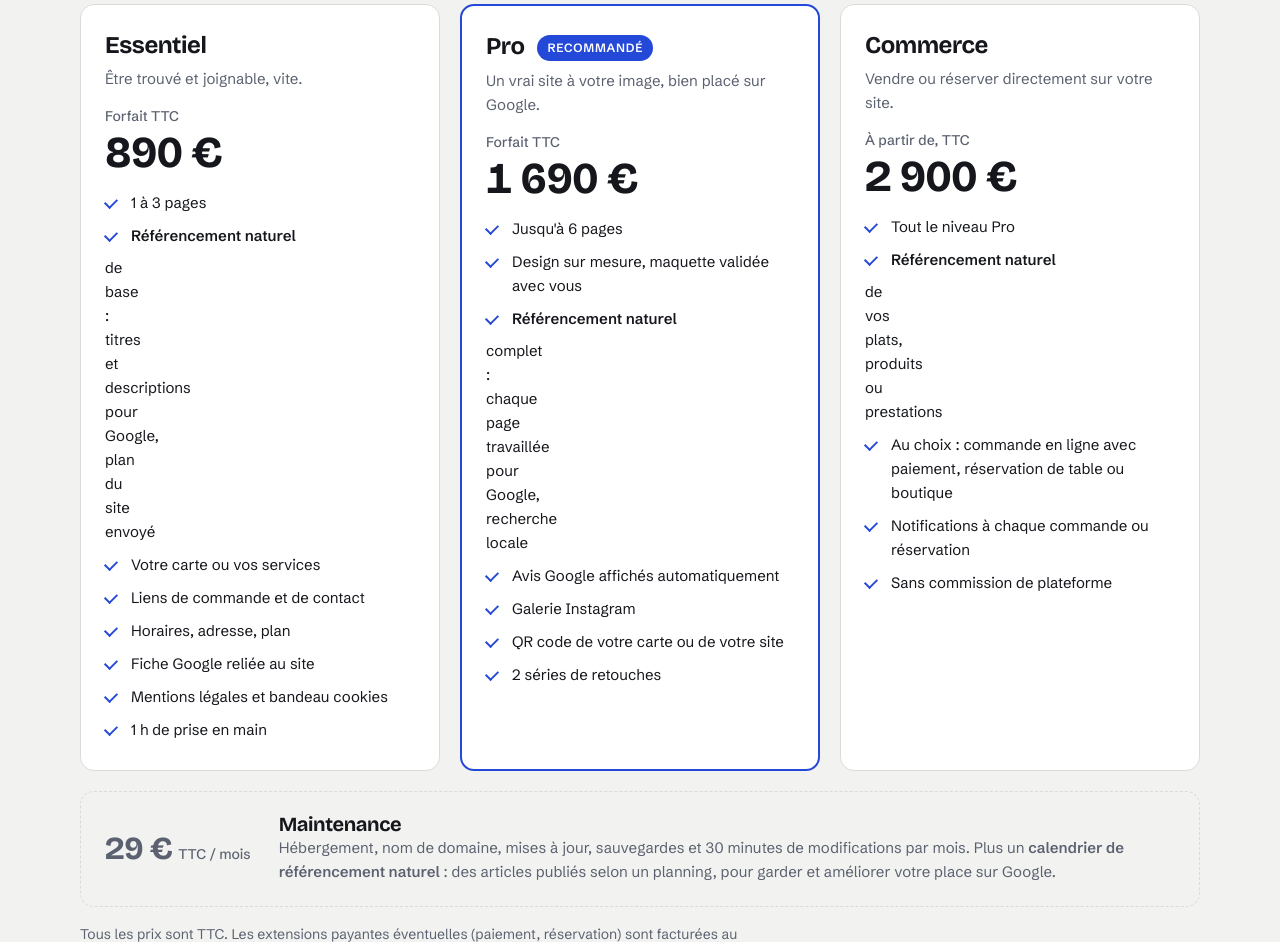
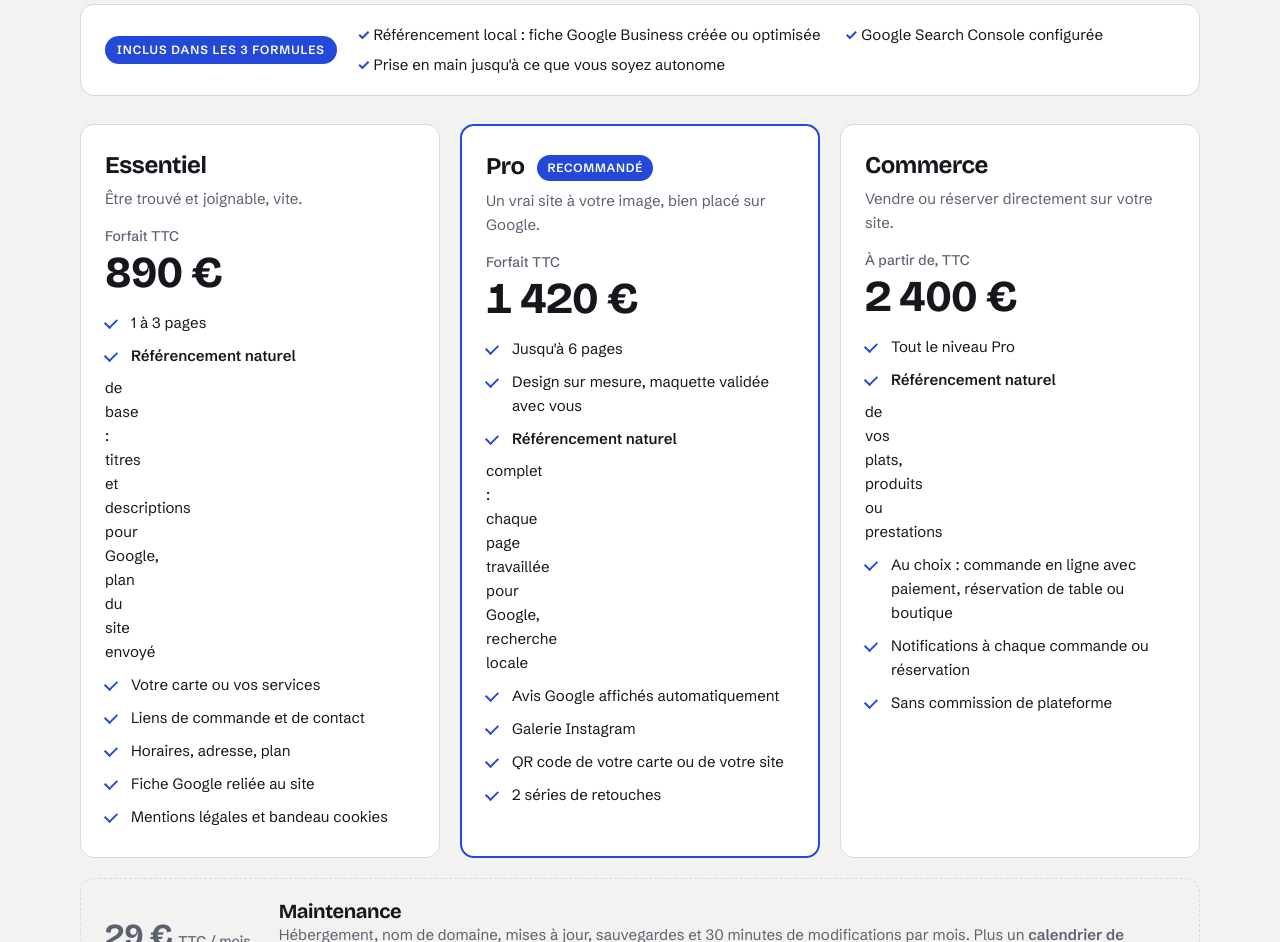
Before and after one commit to cresusjpt/wordpress, a plain HTML site: page index.html in a window 1280 px wide. Shown: the part 3660-4602 px from the top of the page. Drawn offline with nearby package versions, Linux system fonts and the light colour scheme.

Commit message:
Tarifs : Pro 1 420 €, Commerce dès 2 400 €, inclus dans les 3 formules
Co-Authored-By: Claude Opus 5.5 <noreply@anthropic.com>

```diff
--- a/index.html
+++ b/index.html
@@ -295,11 +295,17 @@ footer{padding-block:0 40px;color:var(--muted);font-size:14px}
   .care .price{font-size:32px}
   .care h3{font-size:20px}
   .care p{color:var(--muted);font-size:15px}
+  .incl{display:grid;grid-template-columns:auto minmax(0,1fr);gap:6px 20px;align-items:center;background:var(--surface);border:1px solid var(--line);border-radius:14px;padding:18px 24px;margin-bottom:28px}
+  .incl b{font:600 12px/1 var(--body);letter-spacing:.08em;text-transform:uppercase;color:var(--accent-ink);background:var(--accent);padding:8px 12px;border-radius:999px;white-space:nowrap}
+  .incl ul{list-style:none;margin:0;padding:0;display:flex;flex-wrap:wrap;gap:6px 24px;font-size:15px}
+  .incl li::before{content:"✓ ";color:var(--accent);font-weight:700}
+  @media (max-width:900px){.incl{grid-template-columns:1fr}}
   .fine{margin-top:16px;color:var(--muted);font-size:14px;max-width:80ch}
   @media (max-width:900px){.tiers{grid-template-columns:1fr;gap:28px}.care{grid-template-columns:1fr}}
   </style>
   <section class="block" id="tarifs">
     <h2>Tarifs</h2>
+    <div class="incl"><b>Inclus dans les 3 formules</b><ul><li>Référencement local : fiche Google Business créée ou optimisée</li><li>Google Search Console configurée</li><li>Prise en main jusqu'à ce que vous soyez autonome</li></ul></div>
     <div class="tiers">
       <div class="tier">
         <h3>Essentiel</h3>
@@ -313,14 +319,13 @@ footer{padding-block:0 40px;color:var(--muted);font-size:14px}
           <li>Horaires, adresse, plan</li>
           <li>Fiche Google reliée au site</li>
           <li>Mentions légales et bandeau cookies</li>
-          <li>1 h de prise en main</li>
         </ul>
         <!--EX-ESSENTIEL-->
       </div>
       <div class="tier pick">
         <h3>Pro <span class="flag">Recommandé</span></h3>
         <p class="for">Un vrai site à votre image, bien placé sur Google.</p>
-        <p class="price"><small>Forfait TTC</small>1 690 €</p>
+        <p class="price"><small>Forfait TTC</small>1 420 €</p>
         <ul>
           <li>Jusqu'à 6 pages</li>
           <li>Design sur mesure, maquette validée avec vous</li>
@@ -335,7 +340,7 @@ footer{padding-block:0 40px;color:var(--muted);font-size:14px}
       <div class="tier">
         <h3>Commerce</h3>
         <p class="for">Vendre ou réserver directement sur votre site.</p>
-        <p class="price"><small>À partir de, TTC</small>2 900 €</p>
+        <p class="price"><small>À partir de, TTC</small>2 400 €</p>
         <ul>
           <li>Tout le niveau Pro</li>
           <li><strong>Référencement naturel</strong> de vos plats, produits ou prestations</li>
```
Also changed, not shown: restaurant/index.html (+8 -3 lines).
